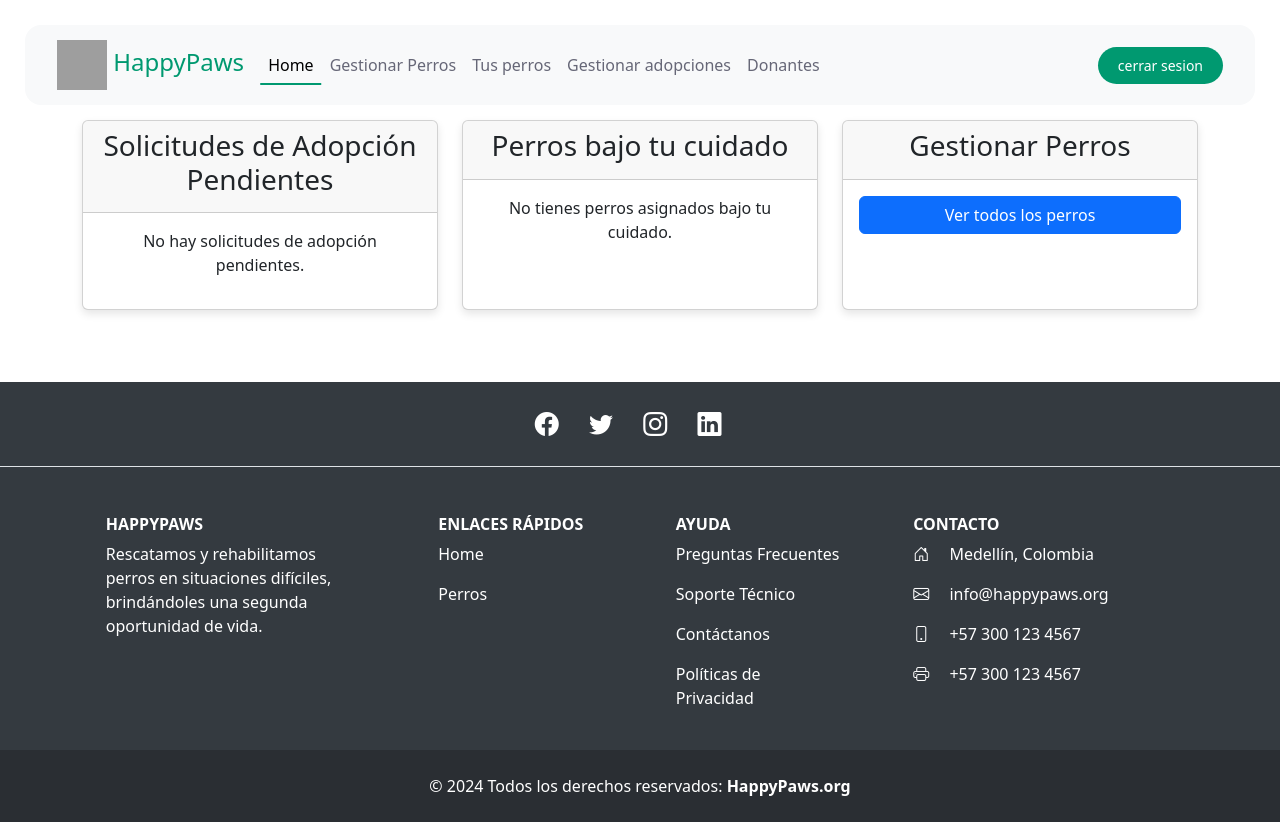
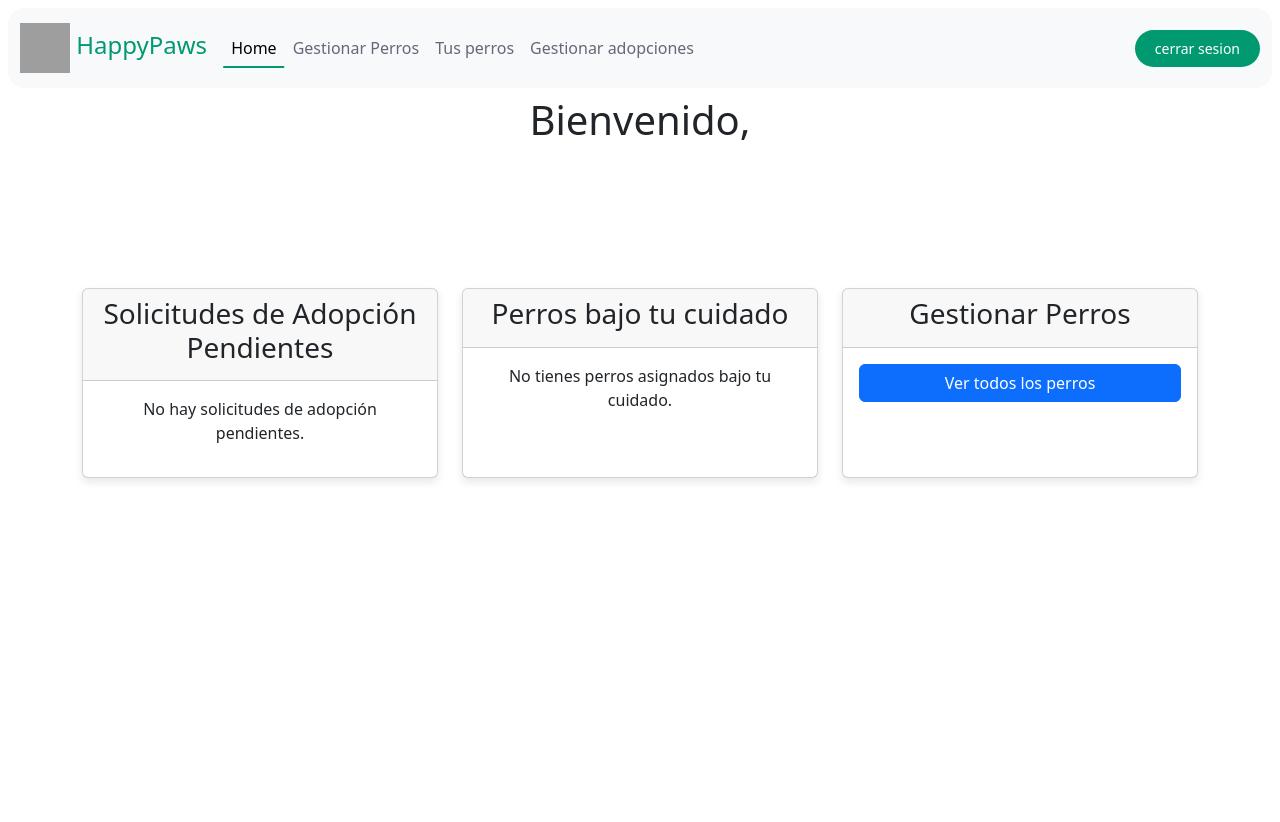
Before and after one commit to marlont26/ONG-pagina, a Flask app: template project ong/app/templates/empleados/index.html in a window 1280 px wide. After the commit the page ends 482 px from the top, so only its background shows below. Run offline with Flask 3, Linux system fonts and the light colour scheme; the template is opened without the code that fills it, so the values that code supplies are empty; some libraries are stand-ins or nearby versions; grey boxes are pictures that could not be loaded.

Commit message:
empleados

```diff
--- a/project ong/app/templates/baseemple.html
+++ b/project ong/app/templates/baseemple.html
@@ -8,8 +8,8 @@
     <link href="{{ url_for('static', filename='home/styles.css') }}" rel="stylesheet">
 </head>
 <body>
-    <nav class="navbar navbar-expand-md bg-body-tertiary fixed-top">
-        <div class="container-fluid px-4 py-4">
+    <nav class="navbar navbar-expand-md bg-body-tertiary fixed-top m-2">
+        <div class="container-fluid px-1 py-1">
             <a class="navbar-brand" href="#">
                 <img src="https://i.pinimg.com/originals/cb/83/63/cb8363735ab174defb79b1b6f164a5e2.jpg" alt="logo" width="50" height="50">
                 HappyPaws
@@ -23,7 +23,6 @@
                     <li class="nav-item"><a class="nav-link mx-lg" href="{{ url_for('perro.index') }}">Gestionar Perros</a></li>
                     <li class="nav-item"><a class="nav-link mx-lg " href="">Tus perros</a></li>
                     <li class="nav-item"><a class="nav-link mx-lg " href="{{ url_for('solicitud_adopcion.index') }}">Gestionar adopciones</a></li>
-                    <li class="nav-item"><a class="nav-link mx-lg ">Donantes</a></li>
                 </ul>
             </div>
             <a href="#" class="login-button">cerrar sesion</a>
@@ -35,75 +34,6 @@
         {% endblock %}
     </main>
 
-    <footer class="text-center text-lg-start text-white" style="background-color: #343a40;">
-        <!-- Sección: Redes Sociales -->
-        <section class="d-flex justify-content-center p-4 border-bottom">
-            <div>
-                <a href="#" class="text-white me-4" style="font-size: 24px; text-decoration: none;">
-                    <i class="bi bi-facebook"></i>
-                </a>
-                <a href="#" class="text-white me-4" style="font-size: 24px; text-decoration: none;">
-                    <i class="bi bi-twitter"></i>
-                </a>
-                <a href="#" class="text-white me-4" style="font-size: 24px; text-decoration: none;">
-                    <i class="bi bi-instagram"></i>
-                </a>
-                <a href="#" class="text-white me-4" style="font-size: 24px; text-decoration: none;">
-                    <i class="bi bi-linkedin"></i>
-                </a>
-            </div>
-        </section>
-
-        <!-- Sección: Links  -->
-        <section class="">
-            <div class="container text-center text-md-start mt-5">
-                <div class="row mt-3">
-                    <div class="col-md-3 col-lg-4 col-xl-3 mx-auto mb-4">
-                        <h6 class="text-uppercase fw-bold">HappyPaws</h6>
-                        <p>Rescatamos y rehabilitamos perros en situaciones difíciles, brindándoles una segunda oportunidad de vida.</p>
-                    </div>
-                    <div class="col-md-2 col-lg-2 col-xl-2 mx-auto mb-4">
-                        <h6 class="text-uppercase fw-bold">Enlaces Rápidos</h6>
-                        <p><a href="#" class="text-white" style="text-decoration: none;">Home</a></p>
-                        <p><a href="#" class="text-white" style="text-decoration: none;">Perros</a></p>
-                    </div>
-                    <div class="col-md-3 col-lg-2 col-xl-2 mx-auto mb-4">
-                        <h6 class="text-uppercase fw-bold">Ayuda</h6>
-                        <p><a href="#" class="text-white" style="text-decoration: none;">Preguntas Frecuentes</a></p>
-                        <p><a href="#" class="text-white" style="text-decoration: none;">Soporte Técnico</a></p>
-                        <p><a href="#" class="text-white" style="text-decoration: none;">Contáctanos</a></p>
-                        <p><a href="#" class="text-white" style="text-decoration: none;">Políticas de Privacidad</a></p>
-                    </div>
-                    <div class="col-md-4 col-lg-3 col-xl-3 mx-auto mb-md-0 mb-4">
-                        <h6 class="text-uppercase fw-bold">Contacto</h6>
-                        <p><i class="bi bi-house-door me-3"></i> Medellín, Colombia</p>
-                        <p><i class="bi bi-envelope me-3"></i> info@happypaws.org</p>
-                        <p><i class="bi bi-phone me-3"></i> +57 300 123 4567</p>
-                        <p><i class="bi bi-printer me-3"></i> +57 300 123 4567</p>
-                    </div>
-                </div>
-            </div>
-        </section>
-
-        <div class="text-center p-4" style="background-color: rgba(0, 0, 0, 0.2);">
-            © <script>document.write(new Date().getFullYear());</script> Todos los derechos reservados:
-            <a class="text-white fw-bold" href="#" style="text-decoration: none;">HappyPaws.org</a>
-        </div>
-    </footer>
-
-    <!-- Incluye los íconos de Bootstrap y el CSS para animación -->
-    <link href="https://cdn.jsdelivr.net/npm/bootstrap-icons/font/bootstrap-icons.css" rel="stylesheet">
-    <style>
-      .bi {
-        transition: transform 0.3s, color 0.3s;
-      }
-
-      .bi:hover {
-        transform: scale(1.2);
-        color: #ff6f61;
-      }
-    </style>
-
     <script src="https://cdn.jsdelivr.net/npm/@popperjs/core@2.9.2/dist/umd/popper.min.js"></script>
     <script src="https://code.jquery.com/jquery-3.5.1.slim.min.js"></script>
     <script src="https://cdn.jsdelivr.net/npm/bootstrap@5.3.3/dist/js/bootstrap.bundle.min.js" integrity="sha384-YvpcrYf0tY3lHB60NNkmXc5s9fDVZLESaAA55NDzOxhy9GkcIdslK1eN7N6jIeHz" crossorigin="anonymous"></script>
--- a/project ong/app/templates/empleados/index.html
+++ b/project ong/app/templates/empleados/index.html
@@ -41,9 +41,9 @@
 
     {% block content %}
     <div class="container my-5">
-        <h1 class="text-center my-4">Bienvenido, {{ empleado.nombre }} {{ empleado.apellido }}</h1>
+        <h1 class="text-center my-5 py-5">Bienvenido, {{ empleado.nombre }} {{ empleado.apellido }}</h1>
 
-        <div class="row">
+        <div class="row my-5 py-5">
             <!-- Gestión de solicitudes de adopción -->
             <div class="col-md-4 mb-4">
                 <div class="card h-100">
```
